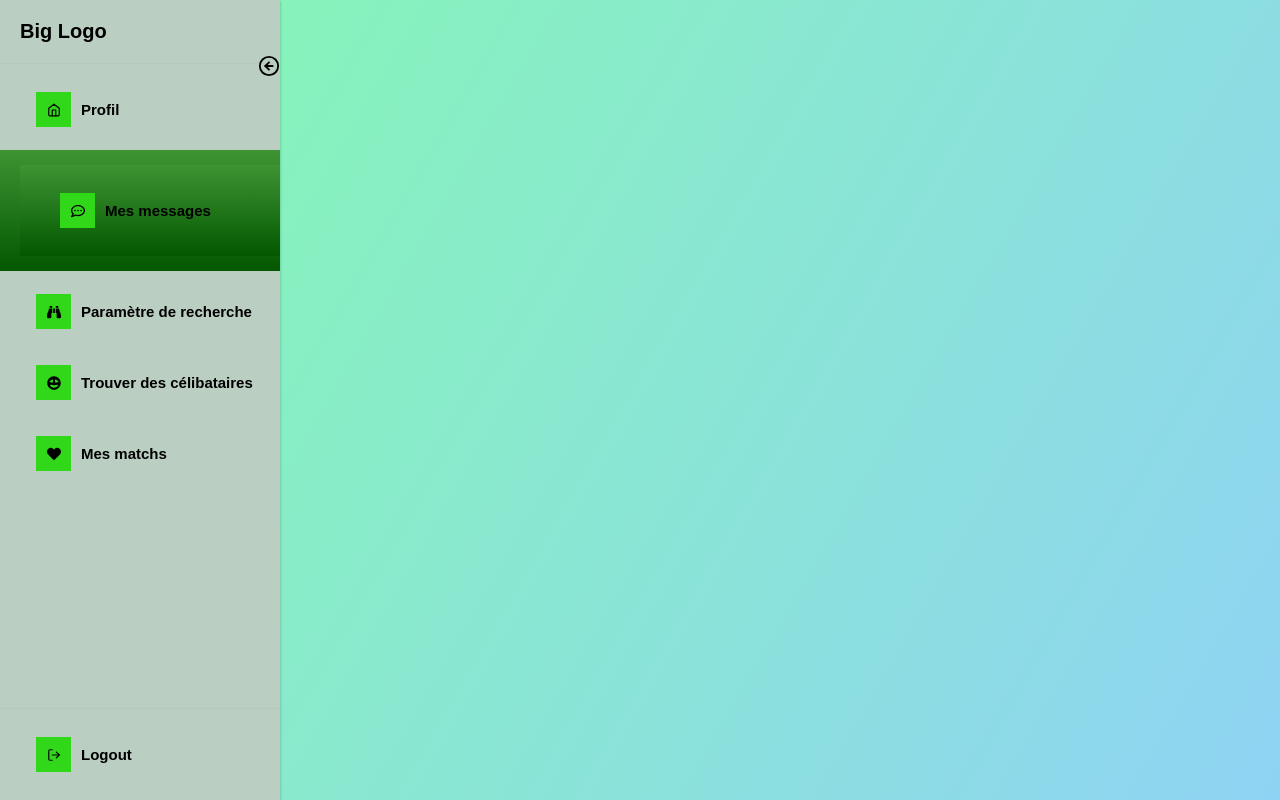
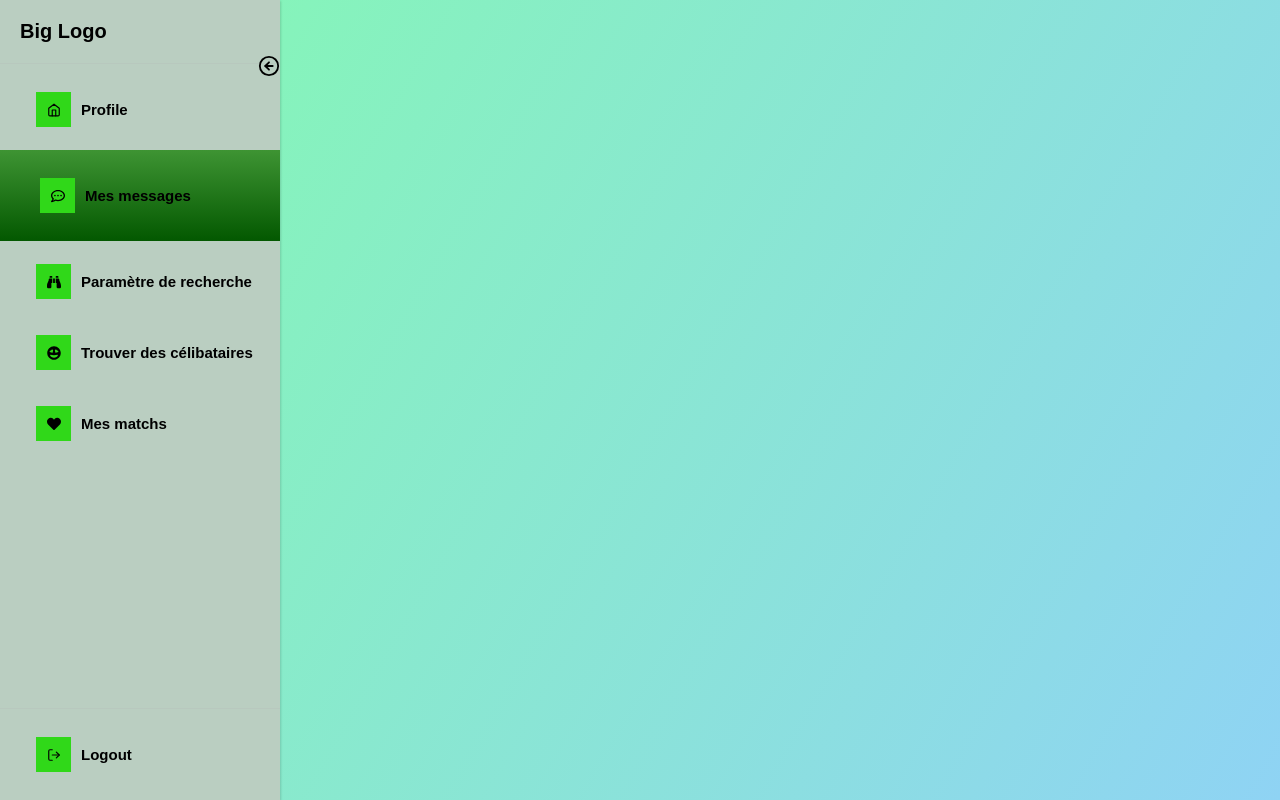
Before and after one commit to ViotHugo/Legumz, a React (Create React App) app in the folder client/: page /messages/your_email in a window 1280 px wide. Built offline with nearby package versions, Linux system fonts and the light colour scheme.

Commit message:
route page profile

```diff
--- a/client/src/App.js
+++ b/client/src/App.js
@@ -21,6 +21,7 @@ function App() {
       <div className="App">
 
         <Routes>
+
           <Route path="/" element={<Home />} />
           <Route path="/inscription" element={<VegetableSelection />} />
           <Route path="/connexion" element={<RegistrationForm />} />
--- a/client/src/components/Header2/Header2.js
+++ b/client/src/components/Header2/Header2.js
@@ -1,5 +1,5 @@
 import React, { useState } from "react";
-import { NavLink } from "react-router-dom";
+import { useNavigate } from 'react-router-dom';
 import {
   ProSidebar,
   Menu,
@@ -22,15 +22,20 @@ import { BiCog } from "react-icons/bi";
 import "react-pro-sidebar/dist/css/styles.css";
 import "./Header2.css";
 
-const Header2 = ({ activePage }) => {
+const Header2 = ({ activePage, email }) => {
   const [menuCollapse, setMenuCollapse] = useState(false);
-
+  const navigate = useNavigate();
   const menuIconClick = () => {
     setMenuCollapse(!menuCollapse);
   };
 
   const handleClick = (tabName) => {
-    console.log("Clicked on", tabName);
+    if(tabName=="Logout"){
+      navigate('/');
+    }
+    else{
+      navigate('/'+tabName+'/'+email);
+    }
   };
 
   return (
@@ -51,63 +56,53 @@ const Header2 = ({ activePage }) => {
           </SidebarHeader>
           <SidebarContent>
             <Menu iconShape="square">
-              <NavLink to="/profil/your_email" activeClassName="active">
-                <MenuItem
+              <MenuItem
                   active={activePage === "profil"}
                   icon={<FiHome />}
-                  onClick={() => handleClick("Profil")}
+                  onClick={() => handleClick("profil")}
                 >
-                  Profil
+                  Profile
                 </MenuItem>
-              </NavLink>
 
-              <NavLink to="/messages/your_email" activeClassName="active">
+
                 <MenuItem
                   active={activePage === "messages"}
                   icon={<FaRegCommentDots />}
-                  onClick={() => handleClick("Mes messages")}
+                  onClick={() => handleClick("messages")}
                 >
                   Mes messages
                 </MenuItem>
-              </NavLink>
 
-              <NavLink to="/search" activeClassName="active">
+
                 <MenuItem
                   active={activePage === "search"}
                   icon={<FaBinoculars />}
-                  onClick={() => handleClick("Paramètre de recherche")}
+                  onClick={() => handleClick("ParamRecherche")}
                 >
                   Paramètre de recherche
                 </MenuItem>
-              </NavLink>
 
-              <NavLink to="/singles" activeClassName="active">
                 <MenuItem
                   active={activePage === "singles"}
                   icon={<FaGrinHearts />}
-                  onClick={() => handleClick("Trouver des célibataires")}
+                  onClick={() => handleClick("TrouverCelib")}
                 >
                   Trouver des célibataires
                 </MenuItem>
-              </NavLink>
 
-              <NavLink to="/matches" activeClassName="active">
                 <MenuItem
                   active={activePage === "matches"}
                   icon={<FaHeart />}
-                  onClick={() => handleClick("Mes matchs")}
+                  onClick={() => handleClick("Matchs")}
                 >
                   Mes matchs
                 </MenuItem>
-              </NavLink>
 
             </Menu>
           </SidebarContent>
           <SidebarFooter>
             <Menu iconShape="square">
-              <NavLink to="/" activeClassName="active">
-                <MenuItem icon={<FiLogOut />}>Logout</MenuItem>
-              </NavLink>
+                <MenuItem icon={<FiLogOut />} onClick={() => handleClick("Logout")}>Logout</MenuItem>
             </Menu>
           </SidebarFooter>
         </ProSidebar>
--- a/client/src/components/pages/Messages/Messages.js
+++ b/client/src/components/pages/Messages/Messages.js
@@ -5,12 +5,11 @@ import Header2 from "./../../Header2/Header2";
 
 function Messages() {
   const { email } = useParams();
-
   // Utilisez 'email' pour récupérer les données spécifiques à cet utilisateur
 
   return (
     <div>
-      <Header2 activePage="messages" />
+      <Header2 activePage="messages" email={email} />
       <div className="messages">
         <h1>Messages</h1>
         {/* Votre contenu de page de messages ici */}
--- a/client/src/components/pages/Profile/Profile.js
+++ b/client/src/components/pages/Profile/Profile.js
@@ -21,7 +21,7 @@ function Profile() {
 
   return (
     <div>
-      <Header2 activePage="profil" />
+      <Header2 activePage="profil" email={email}/>
       <div className="profil">
         <h1>Profil</h1>
         <div className="profile-info">
```
